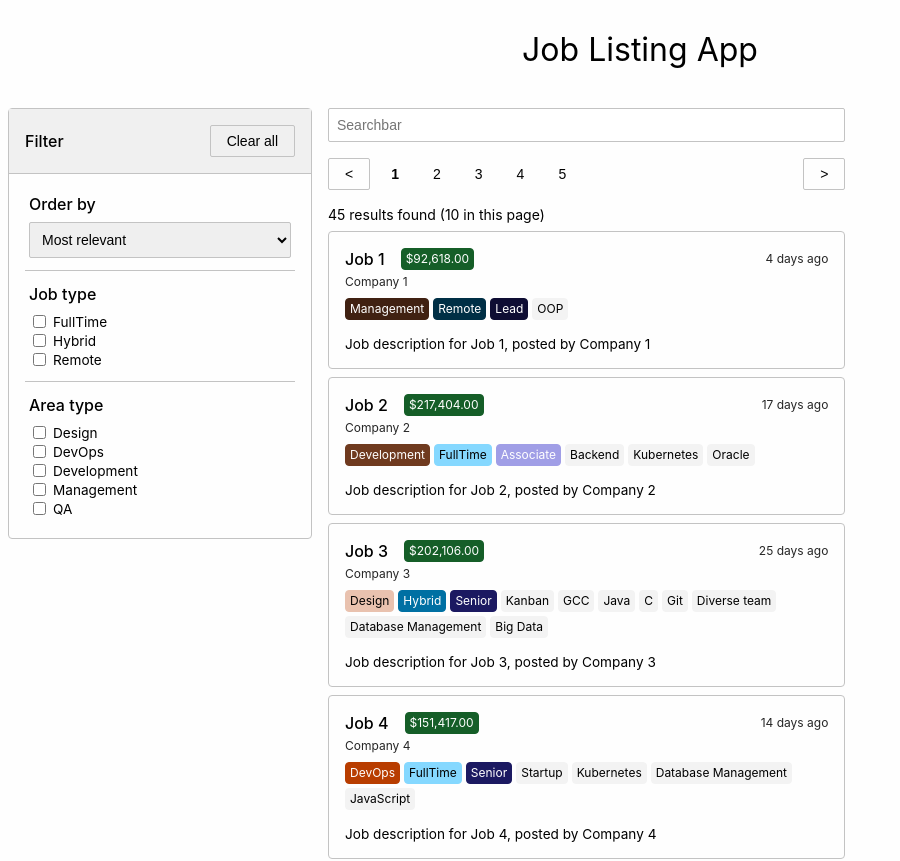
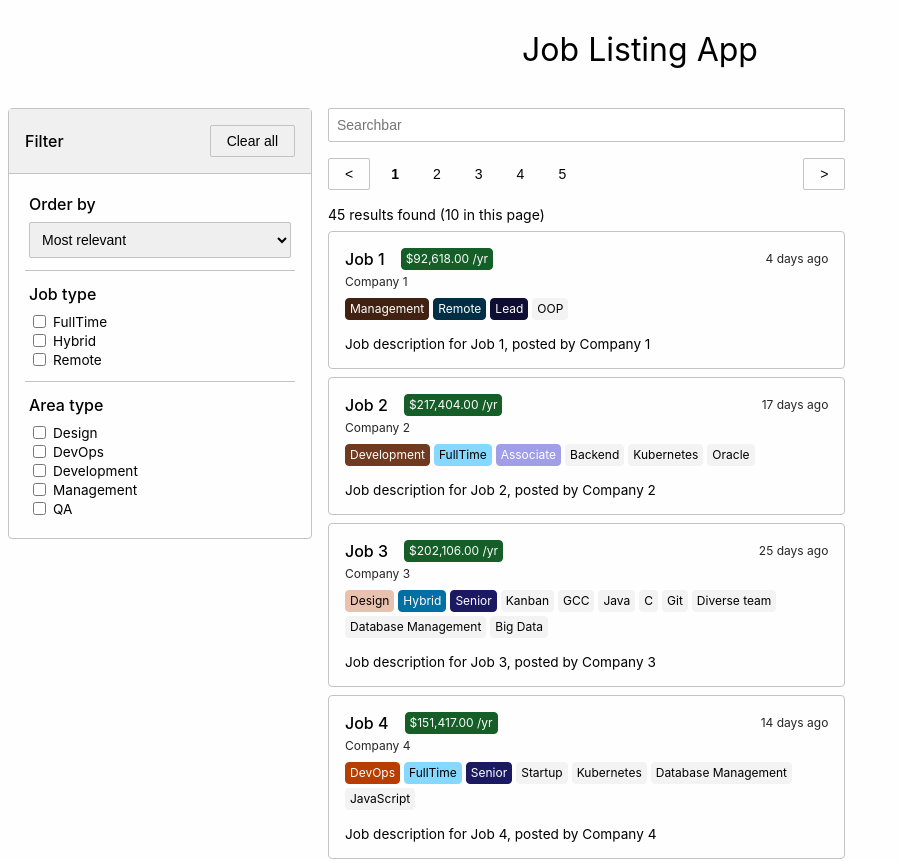
Before and after one commit to jpricardo/job-listing, a Next.js app: page / in a window 1280 px wide. Shown: the top 861 px of the page, without its empty margins (0-900 px from the left). Built offline with nearby package versions, Linux system fonts and the light colour scheme.

Commit message:
refactor: using the children prop on the Badge component

```diff
--- a/src/components/JobListItem.tsx
+++ b/src/components/JobListItem.tsx
@@ -66,10 +66,9 @@ function JobListItem({ data, active, ...props }: JobListItemProps) {
 							<Title>{data.title}</Title>
 
 							<Flex flex={1}>
-								<Badge
-									content={NumberFormatter.format(data.yearlySalary, 'USD')}
-									style={{ backgroundColor: '#155e28', color: 'white', borderColor: '#155e28' }}
-								/>
+								<Badge style={{ backgroundColor: '#155e28', color: 'white', borderColor: '#155e28' }}>
+									<>{NumberFormatter.format(data.yearlySalary, 'USD')} /yr</>
+								</Badge>
 							</Flex>
 
 							<Footnote>
@@ -83,38 +82,39 @@ function JobListItem({ data, active, ...props }: JobListItemProps) {
 
 					<Flex gap='0.25rem' align='center' wrap>
 						<Badge
-							content={data.areaType}
 							style={{
 								background: areaTypeColors[data.areaType].bg,
 								borderColor: areaTypeColors[data.areaType].bg,
 								color: areaTypeColors[data.areaType].color,
 							}}
-						/>
+						>
+							{data.areaType}
+						</Badge>
 
 						<Badge
-							content={data.jobType}
 							style={{
 								background: jobTypeColors[data.jobType].bg,
 								borderColor: jobTypeColors[data.jobType].bg,
 								color: jobTypeColors[data.jobType].color,
 							}}
-						/>
+						>
+							{data.jobType}
+						</Badge>
 
 						<Badge
-							content={data.seniorityLevel}
 							style={{
 								background: seniorityLevelColors[data.seniorityLevel].bg,
 								borderColor: seniorityLevelColors[data.seniorityLevel].bg,
 								color: seniorityLevelColors[data.seniorityLevel].color,
 							}}
-						/>
+						>
+							{data.seniorityLevel}
+						</Badge>
 
 						{data.tags.map((tag) => (
-							<Badge
-								key={tag}
-								content={tag}
-								style={{ background: '#f3f3f3', borderColor: '#f3f3f3', color: 'black' }}
-							/>
+							<Badge key={tag} style={{ background: '#f3f3f3', borderColor: '#f3f3f3', color: 'black' }}>
+								{tag}
+							</Badge>
 						))}
 					</Flex>
 				</Flex>
--- a/src/components/containers/Badge.tsx
+++ b/src/components/containers/Badge.tsx
@@ -12,11 +12,9 @@ const StyledBadge = styled.div`
 	line-height: 0.75rem;
 `;
 
-type BadgeProps = Omit<React.HtmlHTMLAttributes<HTMLDivElement>, 'children'> & {
-	content: React.ReactNode;
-};
-function Badge({ content, ...props }: BadgeProps) {
-	return <StyledBadge {...props}>{content}</StyledBadge>;
+type BadgeProps = React.HtmlHTMLAttributes<HTMLDivElement>;
+function Badge({ ...props }: BadgeProps) {
+	return <StyledBadge {...props} />;
 }
 
 export default memo(Badge);
```
